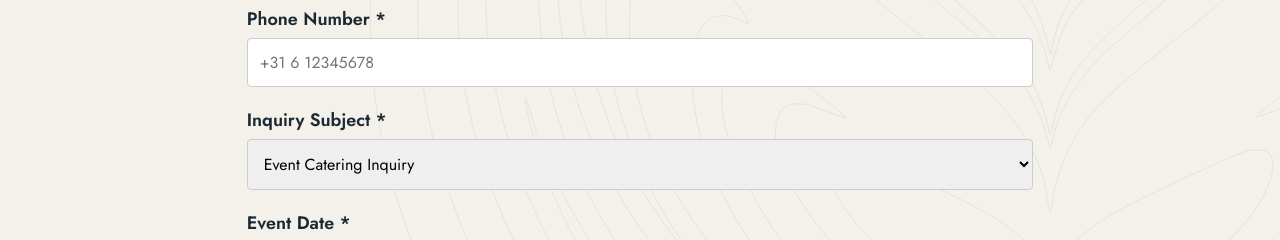
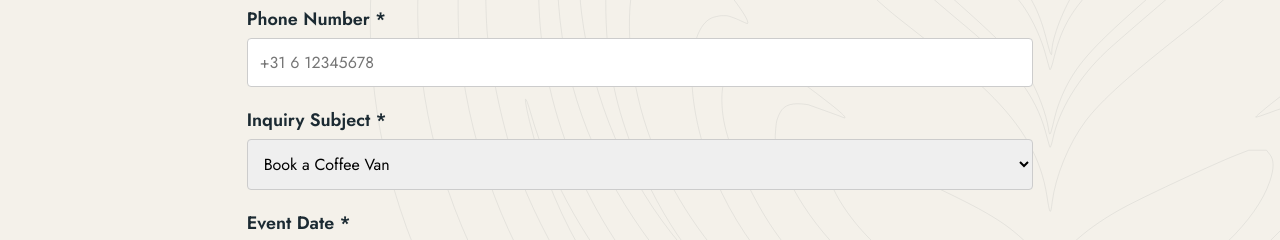
Before and after one commit to designedbycyber/MyFirstReactProject, a React (Vite) app: page / in a window 1280 px wide. Shown: the part 4680-4920 px from the top of the page. Built offline with nearby package versions, Linux system fonts and the light colour scheme.

Commit message:
adjusted inquiry settings

```diff
--- a/src/components/Delivery/Delivery.jsx
+++ b/src/components/Delivery/Delivery.jsx
@@ -3,7 +3,7 @@ import "./Delivery.css";
 
 function Delivery() {
     const [submitted, setSubmitted] = useState(false);
-    const [inquirySubject, setInquirySubject] = useState("Event Catering Inquiry");
+    const [inquirySubject, setInquirySubject] = useState("Book a Coffee Van");
 
     const handleSubmit = async (e) => { // 👈 Added async here
         e.preventDefault();
@@ -131,13 +131,13 @@ function Delivery() {
                             value={inquirySubject}
                             onChange={(e) => setInquirySubject(e.target.value)}
                         >
-                            <option value="Event Catering Inquiry">Event Catering Inquiry</option>
-                            <option value="Bulk Bean / Bag Reservation">Bulk Coffee Beans / Bag Reservation</option>
+                            <option value="Book a Coffee Van">Book a Coffee Van</option>
+                            <option value="Bag Reservation">Bag Reservation</option>
                         </select>
                     </div>
 
                     {/* CONDITIONAL FIELDS FOR CATERING */}
-                    {inquirySubject === "Event Catering Inquiry" && (
+                    {inquirySubject === "Book a Coffee Van" && (
                         <>
                             <div className="form-group">
                                 <label htmlFor="eventDate">Event Date *</label>
@@ -157,7 +157,7 @@ function Delivery() {
                     )}
 
                     {/* CONDITIONAL FIELDS FOR BULK BEANS */}
-                    {inquirySubject === "Bulk Bean / Bag Reservation" && (
+                    {inquirySubject === "Bag Reservation" && (
                         <div className="form-group">
                             <label htmlFor="beanDetails">Coffee Selection & Quantity *</label>
                             <textarea
```
